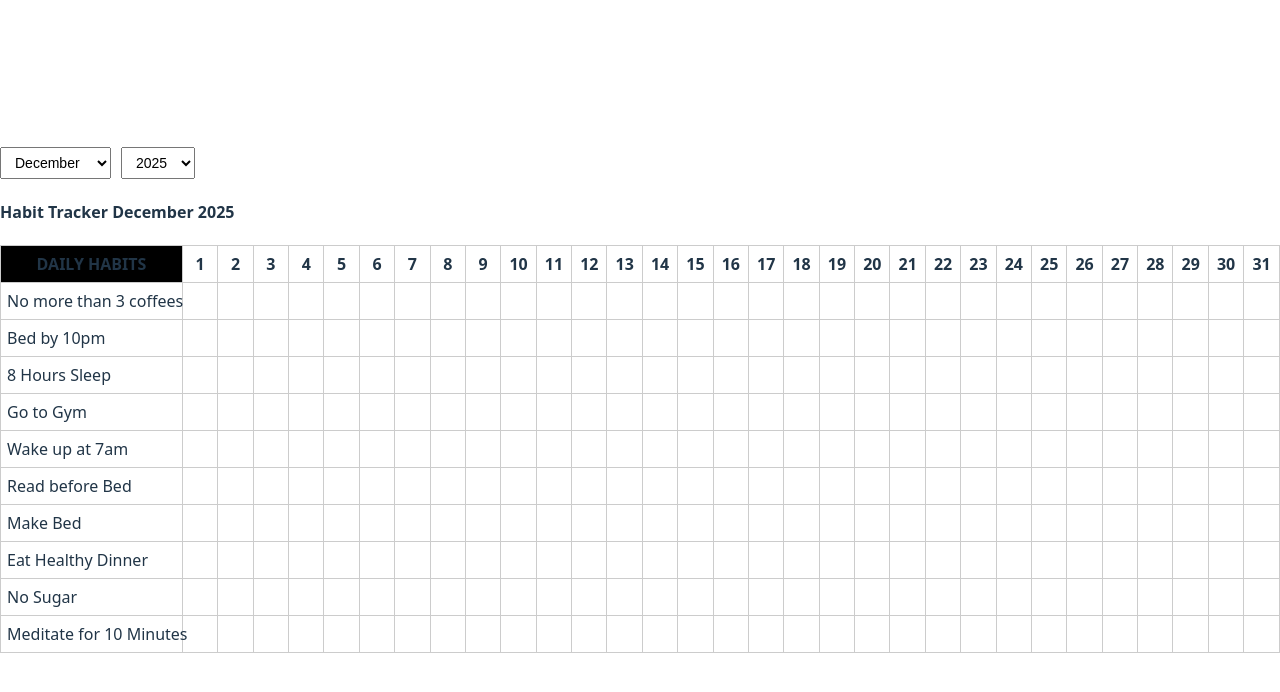
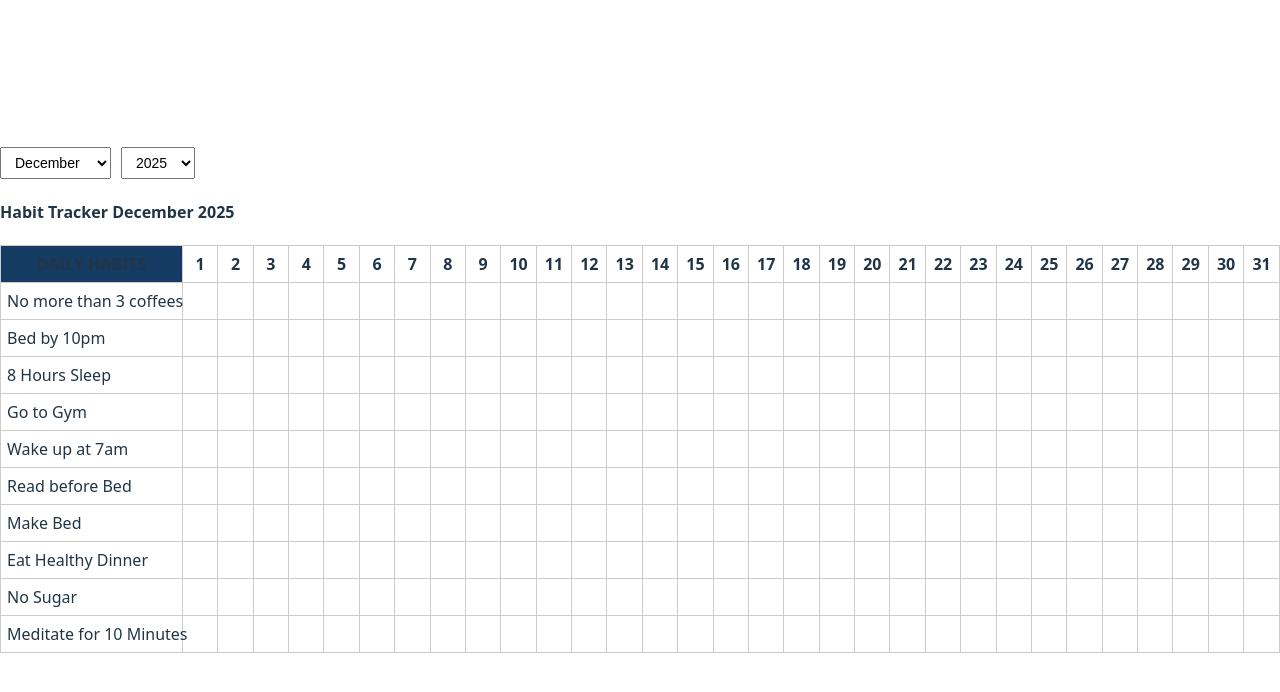
Before and after one commit to zulhamdani23/habit-tracker-frontend, a React (Vite) app: page / in a window 1280 px wide. Shown: the top 692 px of the page. Built offline with nearby package versions, Linux system fonts and the light colour scheme.

Commit message:
add a piny style

```diff
--- a/src/index.css
+++ b/src/index.css
@@ -5,7 +5,7 @@
 
   color-scheme: light dark;
   color: rgba(255, 255, 255, 0.87);
-  /* background-color: #dce9f7; */
+  background-color: #153b63;
 
   font-synthesis: none;
   text-rendering: optimizeLegibility;
--- a/src/pages/HabitTracker.css
+++ b/src/pages/HabitTracker.css
@@ -12,7 +12,7 @@
 }
 
 .habit-title {
-  background: black;
+  background: #153b63;
   width: 200px;
   font-weight: bold;
 }
```
